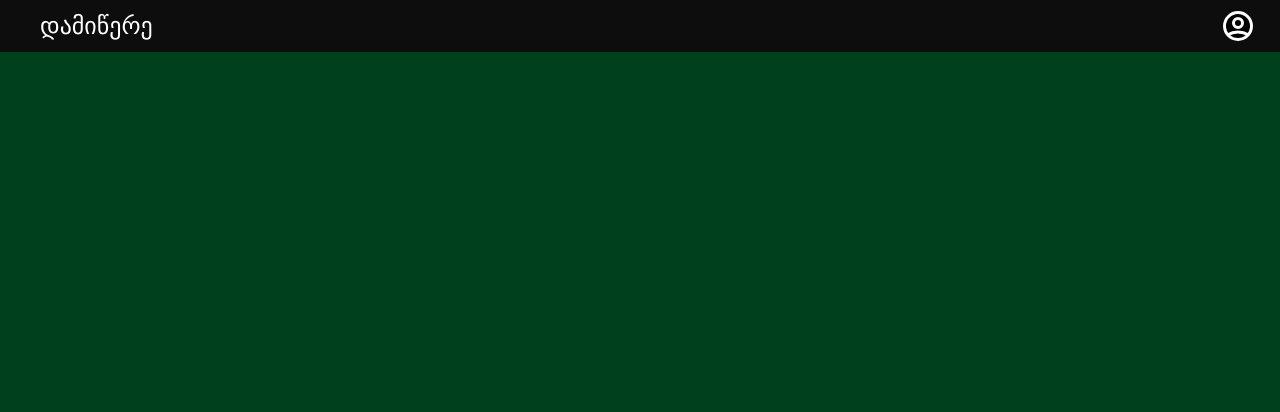
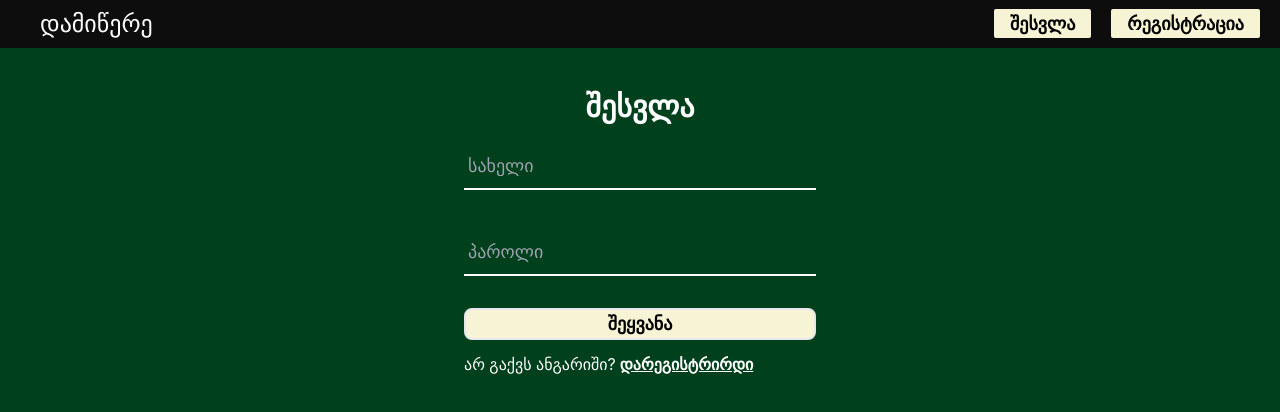
Before and after one commit to lukagabadze/damiwere, a React (Create React App) app in the folder client/: page /auth/login in a window 1280 px wide. Shown: the top 412 px of the page. Built offline with nearby package versions, Linux system fonts and the light colour scheme.

Commit message:
umagresi Auth Login/Signup page

```diff
--- a/client/src/components/App.tsx
+++ b/client/src/components/App.tsx
@@ -1,5 +1,6 @@
 import { ReactElement } from "react";
-import { BrowserRouter } from "react-router-dom";
+import { BrowserRouter, Route, Switch } from "react-router-dom";
+import Auth from "./Auth";
 import Header from "./Header";
 
 export default function App(): ReactElement | null {
@@ -7,6 +8,12 @@ export default function App(): ReactElement | null {
     <BrowserRouter>
       <main className="w-screen h-screen bg-main-300 text-white">
         <Header />
+
+        <Switch>
+          <Route path="/auth">
+            <Auth />
+          </Route>
+        </Switch>
       </main>
     </BrowserRouter>
   );
--- /dev/null
+++ b/client/src/components/Auth/Login.tsx
@@ -0,0 +1,36 @@
+import { ReactElement, useState } from "react";
+import {
+  AuthForm,
+  AuthHeader,
+  AuthInput,
+  AuthReferText,
+  AuthSubmitButton,
+} from ".";
+
+export default function Login(): ReactElement | null {
+  const [username, setUsername] = useState("");
+  const [password, setPassword] = useState("");
+
+  function onSubmit() {}
+
+  return (
+    <AuthForm onSubmit={onSubmit}>
+      <AuthHeader header="შესვლა" />
+
+      <AuthInput value={username} setValue={setUsername} placehoder="სახელი" />
+      <AuthInput
+        value={password}
+        setValue={setPassword}
+        type="password"
+        placehoder="პაროლი"
+      />
+      <AuthSubmitButton text="შეყვანა" />
+
+      <AuthReferText
+        text="არ გაქვს ანგარიში?"
+        linkText="დარეგისტრირდი"
+        linkTo="signup"
+      />
+    </AuthForm>
+  );
+}
--- /dev/null
+++ b/client/src/components/Auth/Signup.tsx
@@ -0,0 +1,43 @@
+import { ReactElement, useState } from "react";
+import {
+  AuthForm,
+  AuthHeader,
+  AuthInput,
+  AuthReferText,
+  AuthSubmitButton,
+} from ".";
+
+export default function Signup(): ReactElement | null {
+  const [username, setUsername] = useState("");
+  const [password, setPassword] = useState("");
+  const [passwordRepeat, setPasswordRepeat] = useState("");
+
+  function onSubmit() {}
+
+  return (
+    <AuthForm onSubmit={onSubmit}>
+      <AuthHeader header="რეგისტრაცია" />
+
+      <AuthInput value={username} setValue={setUsername} placehoder="სახელი" />
+      <AuthInput
+        value={password}
+        setValue={setPassword}
+        type="password"
+        placehoder="პაროლი"
+      />
+      <AuthInput
+        value={passwordRepeat}
+        setValue={setPasswordRepeat}
+        type="password"
+        placehoder="გაიმეორეთ პაროლი"
+      />
+      <AuthSubmitButton text="შეყვანა" />
+
+      <AuthReferText
+        text="უკვე გაქვს ანგარიში?"
+        linkText="შედი"
+        linkTo="login"
+      />
+    </AuthForm>
+  );
+}
--- /dev/null
+++ b/client/src/components/Auth/index.tsx
@@ -0,0 +1,107 @@
+import React, { ReactElement } from "react";
+import { Link, Route, Switch } from "react-router-dom";
+import Login from "./Login";
+import Signup from "./Signup";
+
+export default function Auth(): ReactElement | null {
+  return (
+    <Switch>
+      <Route path="*/login">
+        <Login />
+      </Route>
+      <Route path="*/signup">
+        <Signup />
+      </Route>
+    </Switch>
+  );
+}
+
+interface AuthFormProps {
+  children: React.ReactNode;
+  onSubmit(): void;
+}
+
+export function AuthForm({
+  children,
+  onSubmit,
+}: AuthFormProps): ReactElement | null {
+  return (
+    <form
+      className="flex flex-col w-full max-w-sm m-auto px-4"
+      onSubmit={onSubmit}
+    >
+      {children}
+    </form>
+  );
+}
+
+interface AuthHeaderProps {
+  header: string;
+}
+
+export function AuthHeader({ header }: AuthHeaderProps): ReactElement | null {
+  return <p className="text-3xl font-bold mt-10 mb-0 text-center">{header}</p>;
+}
+
+interface AuthInputProps {
+  value: string;
+  setValue: React.Dispatch<React.SetStateAction<string>>;
+  placehoder: string;
+  type?: string;
+}
+
+export function AuthInput({
+  value,
+  setValue,
+  placehoder,
+  type = "text",
+}: AuthInputProps): ReactElement | null {
+  function inputChangeHandler(e: React.ChangeEvent<HTMLInputElement>) {
+    const newValue = e.currentTarget.value;
+    setValue(newValue);
+  }
+
+  return (
+    <input
+      type={type}
+      placeholder={placehoder}
+      value={value}
+      onChange={inputChangeHandler}
+      className="bg-transparent border-b-2 border-white text-lg my-5 py-2 px-1 focus:outline-none"
+    />
+  );
+}
+
+interface AuthSubmitButtonProps {
+  text: string;
+}
+
+export function AuthSubmitButton({
+  text,
+}: AuthSubmitButtonProps): ReactElement | null {
+  return (
+    <button
+      className="w-full bg-secondary-100 text-lg text-black rounded-lg border-2 font-bold my-3"
+      type="submit"
+    >
+      {text}
+    </button>
+  );
+}
+
+interface AuthReferTextProps {
+  text: string;
+  linkText: string;
+  linkTo: string;
+}
+
+export function AuthReferText({ text, linkText, linkTo }: AuthReferTextProps) {
+  return (
+    <div className="flex space-x-1">
+      <p>{text}</p>
+      <Link className="font-bold underline" to={linkTo}>
+        {linkText}
+      </Link>
+    </div>
+  );
+}
--- a/client/src/components/Header/index.tsx
+++ b/client/src/components/Header/index.tsx
@@ -1,18 +1,28 @@
 import { ReactElement, useState } from "react";
+import { Link } from "react-router-dom";
+import { useAppSelector } from "../../hooks/reduxHooks";
+import { UserState } from "../../store/user";
 import Menu from "./Menu";
 
 export default function Header(): ReactElement | null {
   const [menuOpen, setMenuOpen] = useState(false);
+
+  const { user }: UserState = useAppSelector((state) => state.user);
 
   function toggleMenuOpen() {
     setMenuOpen(!menuOpen);
   }
 
   return (
-    <header className="flex justify-between w-full bg-main-500 py-2  ">
-      <button className="text-2xl cursor-pointer mx-10 text-lg">
+    <header className="flex justify-between items-center w-full bg-main-500 py-2  ">
+      <Link
+        to="/"
+        className="cursor-pointer text-base mx-3 sm:mx-10 sm:text-2xl"
+      >
         დამიწერე
-      </button>
+      </Link>
+
+      {user ? (
         <button onClick={toggleMenuOpen}>
           <svg
             xmlns="http://www.w3.org/2000/svg"
@@ -28,7 +38,32 @@ export default function Header(): ReactElement | null {
             />
           </svg>
         </button>
+      ) : (
+        <div className="space-x-5 mr-5 ">
+          <HeaderLink to="/auth/login" text="შესვლა" />
+          <HeaderLink to="/auth/signup" text="რეგისტრაცია" />
+        </div>
+      )}
+
       {menuOpen && <Menu menuOpen={menuOpen} setMenuOpen={setMenuOpen} />}
     </header>
   );
 }
+
+interface HeaderLinkProps {
+  to: string;
+  text: string;
+}
+
+export function HeaderLink({ to, text }: HeaderLinkProps): ReactElement | null {
+  return (
+    <Link
+      className="rounded-sm font-bold
+			bg-secondary-100 text-black hover:bg-secondary-200 transition-all duration-200
+		  text-sm px-2 py-1 sm:text-lg sm:px-4"
+      to={to}
+    >
+      {text}
+    </Link>
+  );
+}
```
Lines whose indentation alone changed are shown as unchanged.
